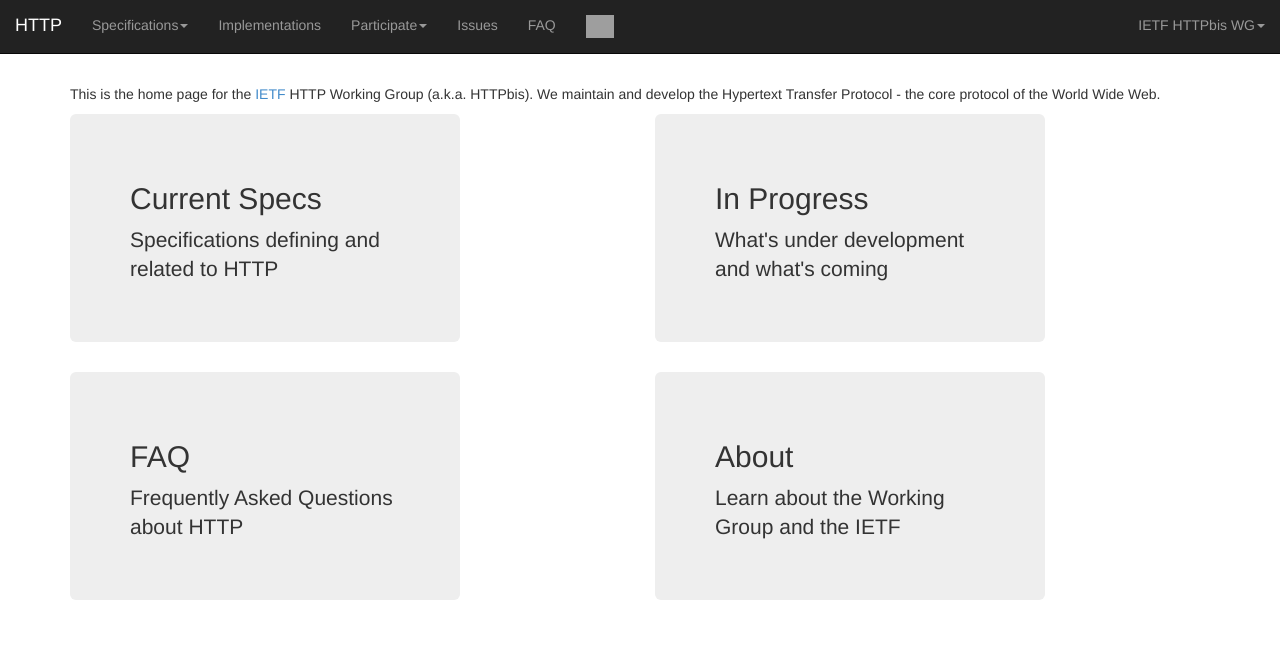
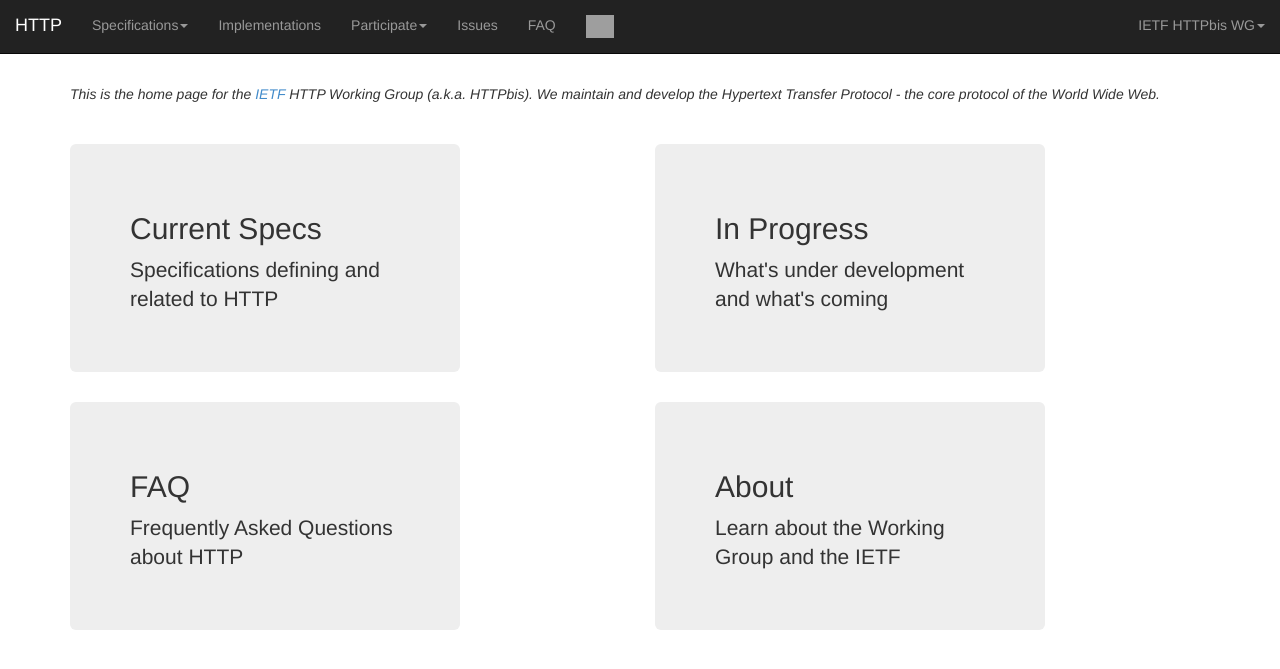
Before and after one commit to httpwg/httpwg.github.io, a Jekyll site: the page built from index.md, in a window 1280 px wide. Shown: the top 669 px of the page. Built offline with Jekyll 4.4.1, drawn with Linux system fonts in a browser that asks for light colours; grey boxes are pictures that could not be loaded.

Commit message:
italicise, space

```diff
--- a/index.md
+++ b/index.md
@@ -3,9 +3,9 @@
 title: HTTP
 ---
 
-This is the home page for the [IETF](http://www.ietf.org/) HTTP Working Group (a.k.a. HTTPbis). We maintain and develop the Hypertext Transfer Protocol - the core protocol of the World Wide Web.
+_This is the home page for the [IETF](http://www.ietf.org/) HTTP Working Group (a.k.a. HTTPbis). We maintain and develop the Hypertext Transfer Protocol - the core protocol of the World Wide Web._
 
-
+<br>
 <div class="container">
   <div class="row special">
     <div class="col-md-4 jumbotron special">
```
